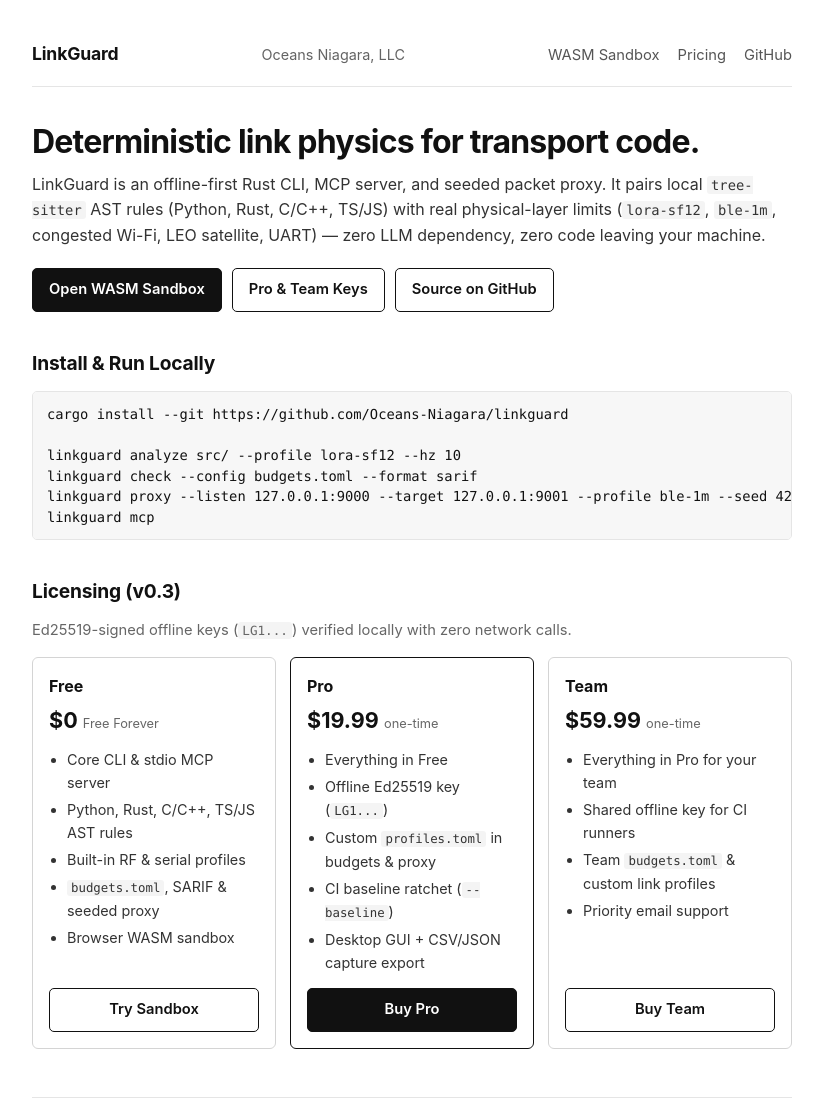
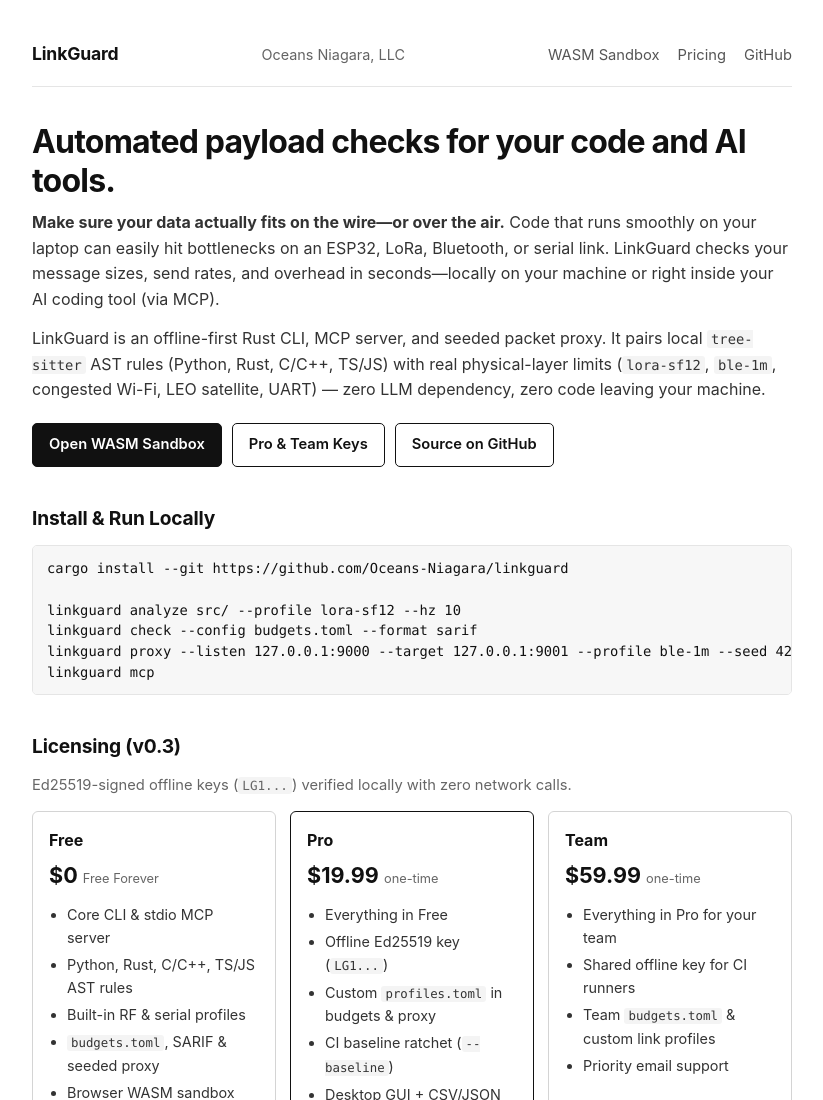
Before and after one commit to Oceans-Niagara/linkguard, a plain HTML site: page docs/index.html in a window 1280 px wide. Shown: the top 1100 px of the page, without its empty margins (228-1051 px from the left). Drawn offline with Linux system fonts and the light colour scheme.

Commit message:
Revise heading and enhance LinkGuard description
Updated the heading and added a description for LinkGuard.

```diff
--- a/docs/index.html
+++ b/docs/index.html
@@ -36,12 +36,16 @@
     </section>
 
     <section>
-      <h1>Deterministic link physics for transport code.</h1>
+      <h1>Automated payload checks for your code and AI tools.</h1>
+      <p>
+        <strong>Make sure your data actually fits on the wire—or over the air.</strong> Code that runs smoothly on your laptop can easily hit bottlenecks on an ESP32, LoRa, Bluetooth, or serial link. LinkGuard checks your message sizes, send rates, and overhead in seconds—locally on your machine or right inside your AI coding tool (via MCP).
+      </p>
       <p>
         LinkGuard is an offline-first Rust CLI, MCP server, and seeded packet proxy. It pairs local
         <code>tree-sitter</code> AST rules (Python, Rust, C/C++, TS/JS) with real physical-layer limits
         (<code>lora-sf12</code>, <code>ble-1m</code>, congested Wi-Fi, LEO satellite, UART) — zero LLM dependency, zero code leaving your machine.
       </p>
+
       <div class="actions">
         <a class="btn btn-solid" href="./sandbox.html">Open WASM Sandbox</a>
         <a class="btn" href="#pricing">Pro &amp; Team Keys</a>
```
